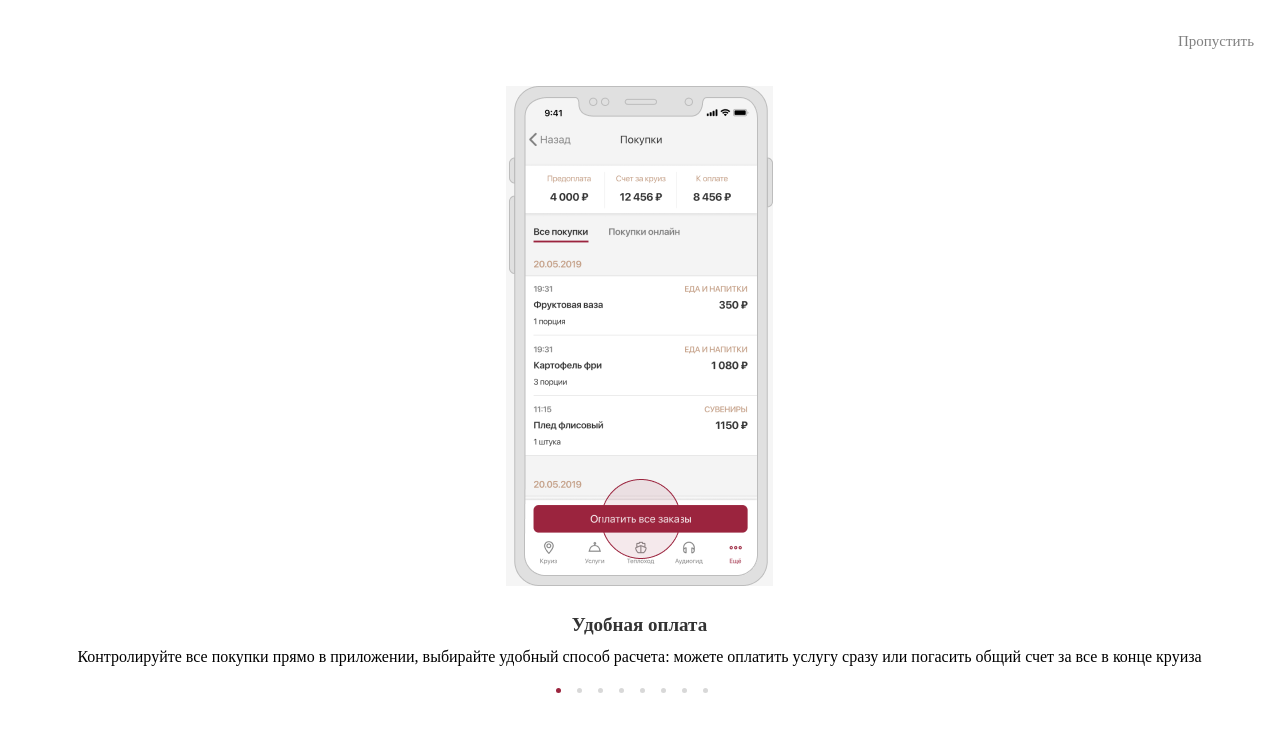
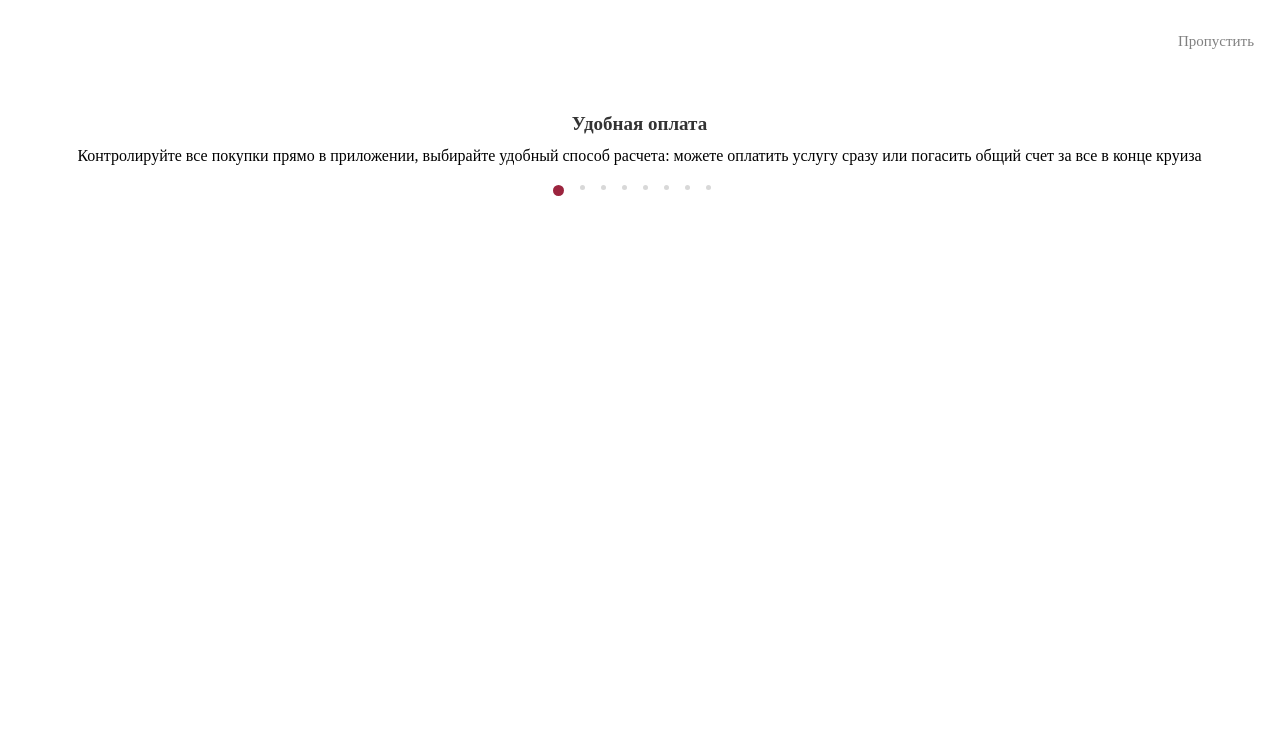
Before and after one commit to idushii/TestSlaider, an Angular app: page / in a window 1280 px wide. Shown: the top 732 px of the page. Built offline with nearby package versions, Linux system fonts and the light colour scheme; grey boxes are pictures that could not be loaded.

Commit message:
подправлены размеры и отступы

```diff
--- /dev/null
+++ b/src/app/slider/slider.component.css
@@ -0,0 +1,57 @@
+.wrap-slider {
+  display: flex;
+  flex-direction: column;
+}
+.forward {
+  margin-left: auto;
+  margin-right: 18px;
+  color: #808080;
+  font-size: 15px;
+  margin-top: 25px;
+}
+.wrap-card {
+  padding-top: 20px;
+  justify-content: center;
+  display: flex;
+  flex-direction: column;
+  margin-left: 32px;
+  margin-right: 33px;
+}
+.img {
+  background-position: center;
+  background-size: 60%;
+}
+.title {
+  margin-top: 28px;
+  margin-bottom: 12px;
+  color: #333333;
+  font-size: 19px;
+  font-weight: bold;
+  align-items: center;
+  text-align: center;
+}
+.text {
+  text-align: center;
+  margin-bottom: 20px;
+}
+.pagination {
+  display: inline-flex;
+  justify-content: center;
+}
+.point {
+  margin-right: 16px;
+  margin-bottom: 40px;
+  height: 5px;
+  width: 5px;
+  background-color: #D8D8D8;
+  border-radius: 50%;
+}
+.point.active {
+  width: 11px;
+  height: 11px;
+  border-radius: 50%;
+  background-color: #9B243E;
+}
+.pagination:last-child {
+  margin-right: 0;
+}
--- a/src/app/slider/slider.component.html
+++ b/src/app/slider/slider.component.html
@@ -3,7 +3,7 @@
     Пропустить
   </p>
   <div class="wrap-card" (click)="next()">
-    <img [src]="items[index].img" alt="" />
+    <div class="img" [ngStyle]="{'background-image':'url('+'items[index].img'+')'}"></div>
     <div class="title">{{ items[index].title }}</div>
     <div class="text">{{ items[index].text }}</div>
   </div>
--- a/src/app/slider/slider.component.less
+++ b/src/app/slider/slider.component.less
@@ -12,17 +12,17 @@
     margin-top: 25px;
   }
   .wrap-card {
-      padding-top: 21px;
+      padding-top: 20px;
       justify-content: center;
       display: flex;
       flex-direction: column;
       margin-left: 32px;
       margin-right: 33px;
   }
-  img {
-    margin-left: auto;
-    margin-right: auto;
-    width: fit-content;
+  .img {
+    background-position: center;
+    background-size: 60%;
+
   }
   .title {
     margin-top: 28px;
@@ -35,7 +35,7 @@
   }
   .text {
       text-align: center;
-      margin-bottom: 22px;
+      margin-bottom: 20px;
   }
   .pagination {
       display: inline-flex;
@@ -50,8 +50,8 @@
       border-radius: 50%;
   }
   .point.active {
-    width: 5px;
-    height: 5px;
+    width: 11px;
+    height: 11px;
     border-radius: 50%;
     background-color: #9B243E;
   }
```
